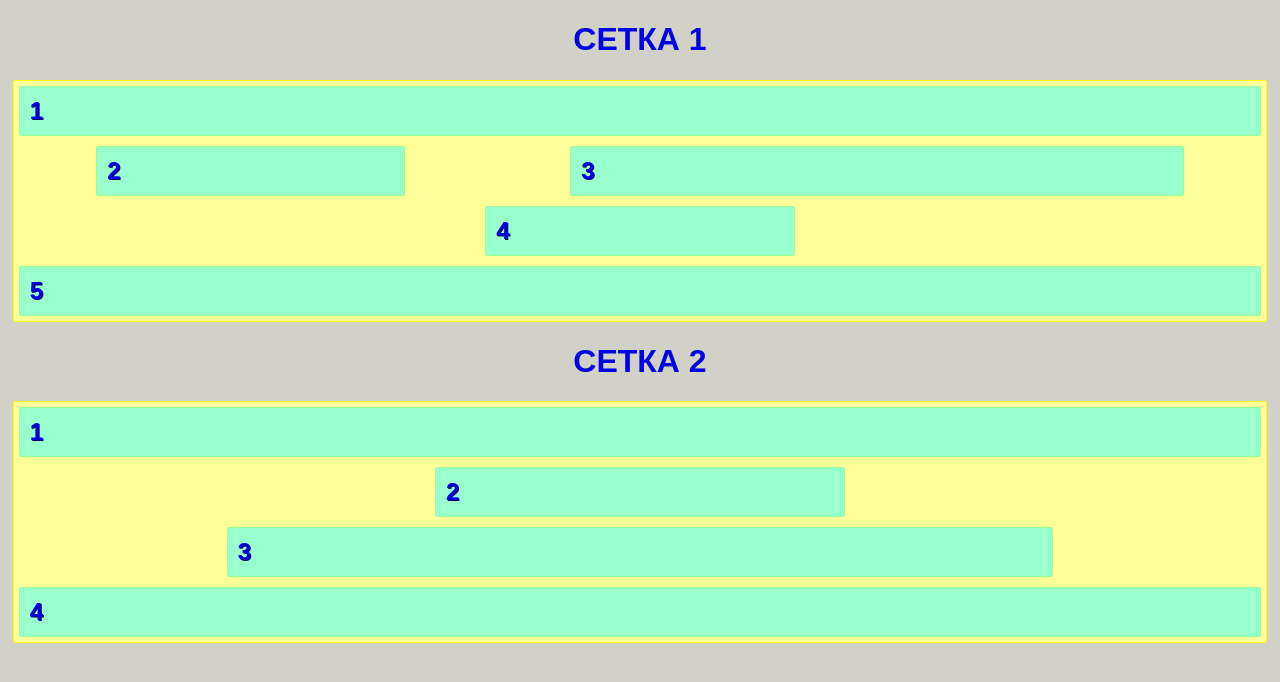
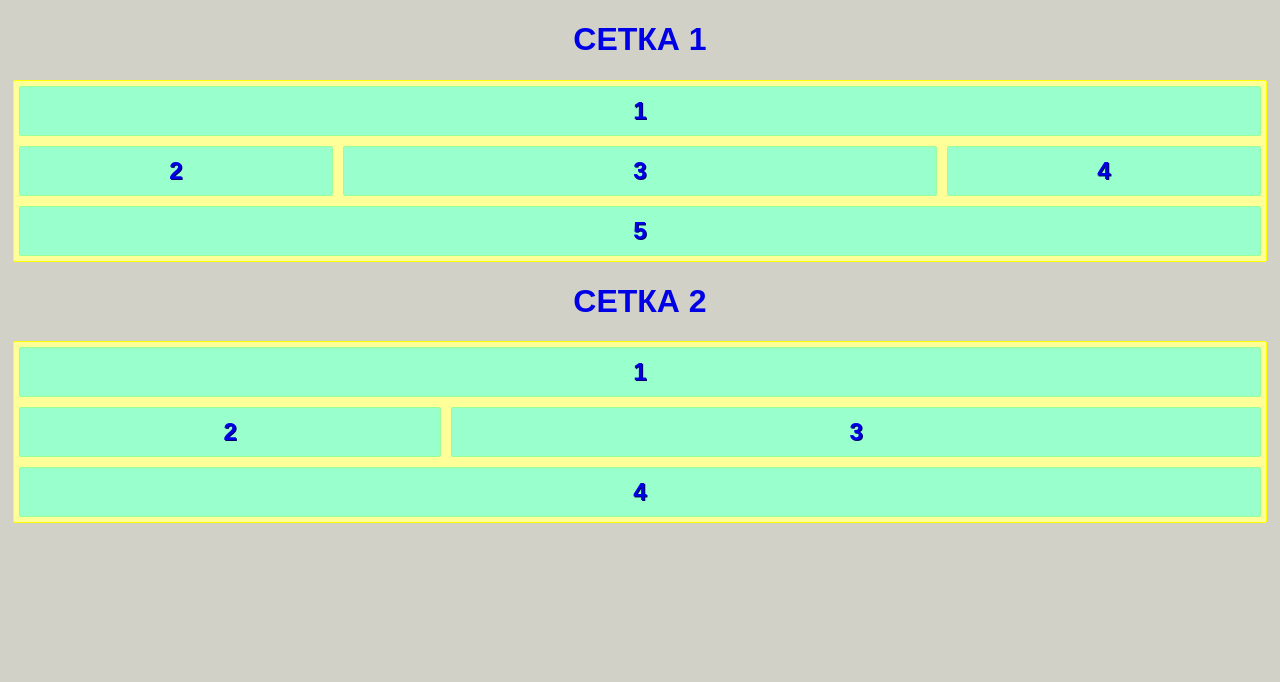
Before and after one commit to YuliyaYu/Lesson6.Flexbox, a plain HTML site: page index.html in a window 1280 px wide. Drawn offline with Linux system fonts and the light colour scheme.

Commit message:
done wwith flex-grow

```diff
--- a/css/flexstyle.css
+++ b/css/flexstyle.css
@@ -1,32 +1,17 @@
-.flex-container5,
-.flex-container4 {
+.flex-container5, .flex-container4{
     display: flex;
-    align-items: center;
+    flex-direction: column;
     flex-wrap: wrap;
-    justify-content: space-around;
-    align-content: stretch;
 }
 
-.fl1,
-.fl5,
-.fl6,
-.fl9 {
-    flex-basis: 100%;
+.fl2, .fl7{
+    display: flex;
 }
 
-.fl2,
-.fl4 {
-    flex-basis: 24.7%;
+.fl2_, .fl4, .fl6, .fl7_, .fl9{
+    flex-grow: 1;
 }
 
-.fl3 {
-    flex-basis: 49%;
+.fl3, .fl8{
+    flex-grow: 2;
 }
-
-.fl7 {
-    flex-basis: 32.72%;
-}
-
-.fl8 {
-    flex-basis: 66%;
-}
--- a/css/style.css
+++ b/css/style.css
@@ -6,7 +6,7 @@ body {
     background-color: #d1d1c7;
 }
 
-.flexel {
+.fl2_, .fl3, .fl4, .fl1, .fl5, .fl6, .fl7_, .fl8, .fl9{
     background-color: #99ffcc;
     border: 1px solid #99ff99;
     height: 50px;
@@ -18,7 +18,9 @@ body {
     text-shadow: 1px 1px #000066;
     font-weight: 700;
     font-size: 24px;
+    text-align: center;
 }
+
 
 h1 {
     text-align: center;
--- a/index.html
+++ b/index.html
@@ -14,11 +14,13 @@
     <section class="grid 1">
         <h1>СЕТКА 1</h1>
         <div class="flex-container5">
-        <div class="flexel fl1">1</div>
-        <div class="flexel fl2">2</div>
-        <div class="flexel fl3">3</div>
-        <div class="flexel fl4">4</div>
-        <div class="flexel fl5">5</div>
+            <div class="fl1">1</div>
+            <div class="fl2">
+                <div class="fl2_">2</div>
+                <div class="fl3">3</div>
+                <div class="fl4">4</div>
+            </div>
+            <div class="fl5">5</div>
         </div>
 
     </section>
@@ -26,10 +28,12 @@
     <section class="grid 2">
         <h1>СЕТКА 2</h1>
         <div class="flex-container4">
-        <div class="flexel fl6">1</div>
-        <div class="flexel fl7">2</div>
-        <div class="flexel fl8">3</div>
-        <div class="flexel fl9">4</div>
+            <div class="fl6">1</div>
+            <div class="fl7">
+            <div class="fl7_">2</div>
+            <div class="fl8">3</div>
+            </div>
+            <div class="fl9">4</div>
         </div>
 
     </section>
```
Lines whose indentation alone changed are shown as unchanged.
